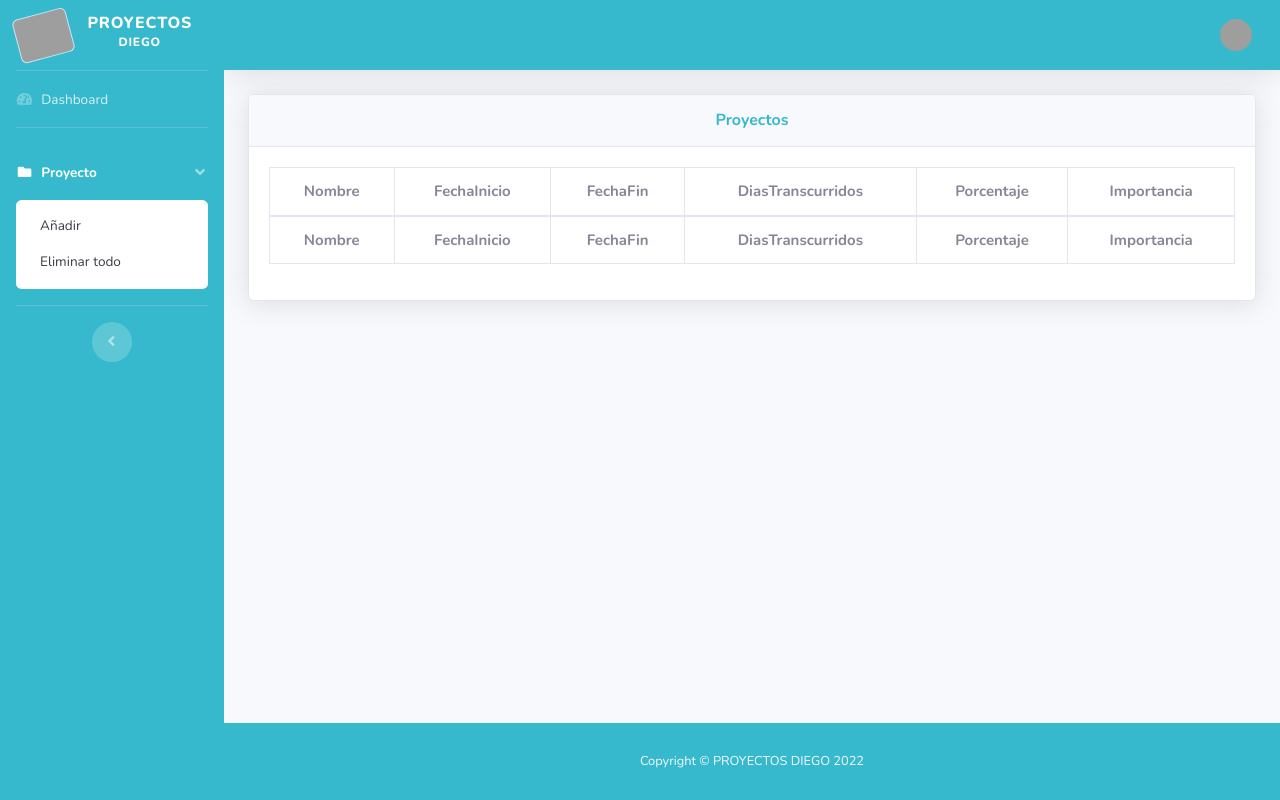
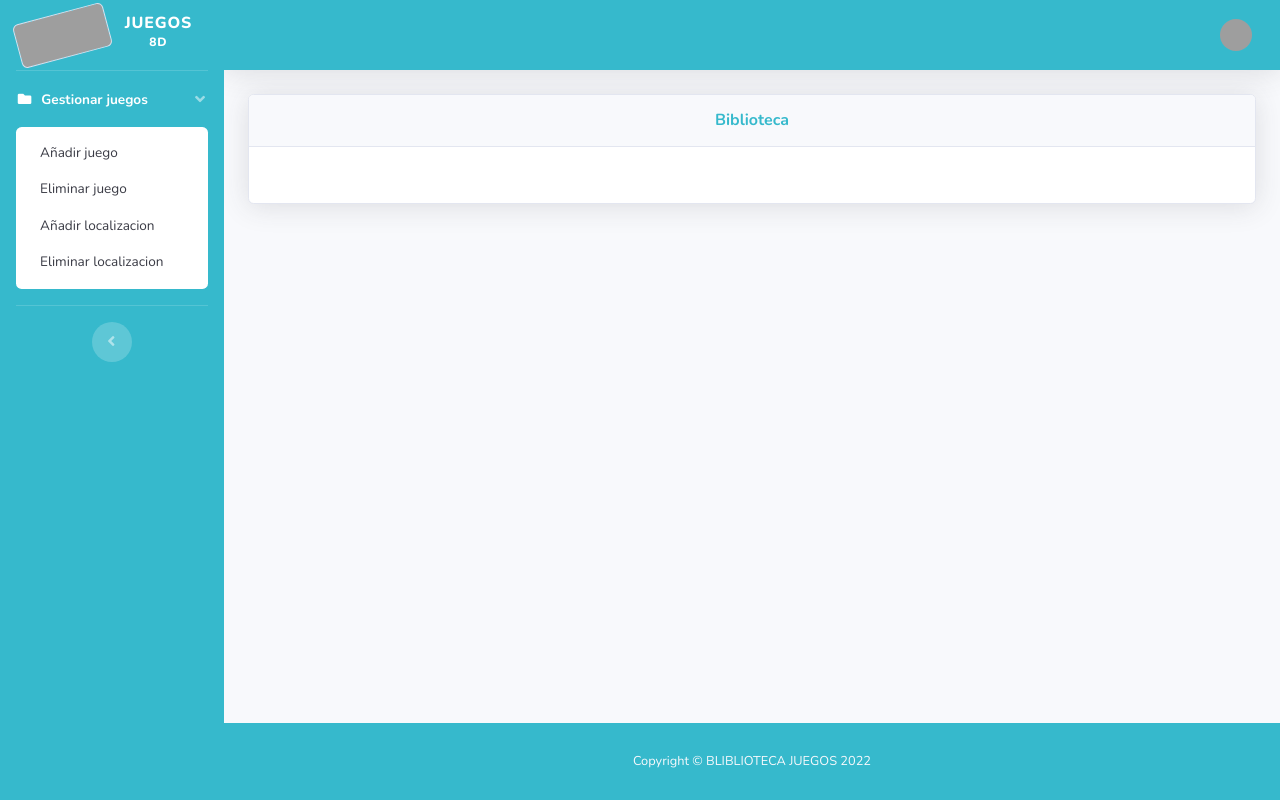
Before and after one commit to portag/JuegosScrum, a PHP site: page / in a window 1280 px wide. Run offline with PHP 8.4, Linux system fonts and the light colour scheme; lists and menus that the app fills with data are empty; grey boxes are pictures that could not be loaded.

Commit message:
cambio nombre html

```diff
--- a/footer.php
+++ b/footer.php
@@ -31,7 +31,7 @@
     <footer class="sticky-footer bg-info">
         <div class="container my-auto">
             <div class="copyright text-center my-auto">
-                <span class="text-light">Copyright &copy; PROYECTOS DIEGO 2022</span>
+                <span class="text-light">Copyright &copy; BLIBLIOTECA JUEGOS 2022</span>
             </div>
         </div>
     </footer>
--- a/header.php
+++ b/header.php
@@ -10,7 +10,7 @@
     <meta name="description" content="">
     <meta name="author" content="">
 
-    <title>SB Admin</title>
+    <title>8D Juegos - Home</title>
 
     <!-- Custom fonts for this template-->
     <link href="vendor/fontawesome-free/css/all.min.css" rel="stylesheet" type="text/css">
@@ -33,21 +33,12 @@
                 <div class="sidebar-brand-icon bg-login-image img-thumbnail rotate-n-15 text-info  w-100">
                     <i class="fas fa-laugh-wink" style="visibility:hidden"></i>
                 </div>
-                <div class="sidebar-brand-text mx-3">PROYECTOS <sup>DIEGO</sup></div>
+                <div class="sidebar-brand-text mx-3">JUEGOS <sup>8D</sup></div>
             </a>
 
             <!-- Divider -->
             <hr class="sidebar-divider my-0">
 
-            <!-- Nav Item - Dashboard -->
-            <li class="nav-item">
-                <a class="nav-link" href="index.php">
-                    <i class="fas fa-fw fa-tachometer-alt"></i>
-                    <span>Dashboard</span></a>
-            </li>
-
-            <!-- Divider -->
-            <hr class="sidebar-divider">
 
 
 
@@ -55,17 +46,17 @@
             <li class="nav-item active">
                 <a class="nav-link" href="#" data-toggle="collapse" data-target="#collapsePages" aria-expanded="true" aria-controls="collapsePages">
                     <i class="fas fa-fw fa-folder"></i>
-                    <span>Proyecto</span>
+                    <span>Gestionar juegos</span>
                 </a>
                 <div id="collapsePages" class="collapse show" aria-labelledby="headingPages" data-parent="#accordionSidebar">
                     <div class="bg-white py-2 collapse-inner rounded">
-                        <a class="collapse-item" href="addProyecto.php">Añadir</a>
-                        <a class="collapse-item" href="controlador.php?accion=eliminarTodo">Eliminar todo</a>
-
+                        <a class="collapse-item" href="addProyecto.php">Añadir juego</a>
+                        <a class="collapse-item" href="controlador.php?accion=eliminarTodo">Eliminar juego</a>
+                        <a class="collapse-item" href="addProyecto.php">Añadir localizacion</a>
+                        <a class="collapse-item" href="controlador.php?accion=eliminarTodo">Eliminar localizacion</a>
                     </div>
                 </div>
             </li>
-
 
 
 
--- a/index.php
+++ b/index.php
@@ -25,67 +25,12 @@
     <!-- DataTales Example -->
     <div class="card shadow mb-4">
         <div class="card-header py-3">
-            <h6 class="m-0 font-weight-bold text-info text-center">Proyectos</h6>
+            <h6 class="m-0 font-weight-bold text-info text-center">Biblioteca</h6>
         </div>
         <div class="card-body">
             <div class="table-responsive">
                 <table class="table table-bordered text-center" style="font-size: 15px;" id="dataTable" width="100%" cellspacing="0">
-                    <thead>
-                        <tr>
-                            <th>Nombre</th>
-                            <th>FechaInicio</th>
-                            <th>FechaFin</th>
-                            <th>DiasTranscurridos</th>
-                            <th>Porcentaje</th>
-                            <th>Importancia</th>
-                        </tr>
-                    </thead>
-                    <tfoot>
-                        <tr>
-                            <th>Nombre</th>
-                            <th>FechaInicio</th>
-                            <th>FechaFin</th>
-                            <th>DiasTranscurridos</th>
-                            <th>Porcentaje</th>
-                            <th>Importancia</th>
-                        </tr>
-                    </tfoot>
-                    <tbody>
 
-                        <?php
-
-                        if (isset($_SESSION["proyectos"])) {
-                            if (isset($_SESSION["proyectos"][0]) && is_array($_SESSION["proyectos"][0])) {
-                                foreach ($_SESSION["proyectos"] as $proyecto) {
-                                    echo ("<tr>" .
-                                        "<td>" . $proyecto["nombre"] . "</>" .
-                                        "<td>" . date('d/m/Y', strtotime($proyecto["fechaI"])) . "</>" .
-                                        "<td>" . date('d/m/Y', strtotime($proyecto["fechaF"])) . "</>" .
-                                        "<td>" . $proyecto["dias"] . "</>" .
-                                        "<td>" . $proyecto["porcentaje"] . "</>" .
-                                        "<td>" . $proyecto["importancia"] . "</>" .
-                                        "<td><a href='verProyecto.php?id=" . $proyecto["id"] . "' class='btn btn-info btn-circle'> <i class='fas fa-info-circle'></i></a></>" .
-                                        "<td><a href='controlador.php?accion=eliminar&id=" . $proyecto["id"] . "'class='btn btn-danger btn-circle'><i class='fas fa-trash'></i></a></>" .
-                                        "</tr>"
-                                    );
-                                }
-                            } else if ($_SESSION["proyectos"] != array()) {
-                                echo ("<tr>" .
-                                    "<td>" . $_SESSION["proyectos"]["nombre"] . "</>" .
-                                    "<td>" . date('d/m/Y', strtotime($proyecto["fechaI"])) . "</>" .
-                                    "<td>" . date('d/m/Y', strtotime($proyecto["fechaF"])) . "</>" .
-                                    "<td>" . $_SESSION["proyectos"]["dias"] . "</>" .
-                                    "<td>" . $_SESSION["proyectos"]["porcentaje"] . "</>" .
-                                    "<td>" . $_SESSION["proyectos"]["importancia"] . "</>" .
-                                    "<td><a href='verProyecto.php?id=" . $proyecto["id"] . "' class='btn btn-info btn-circle'> <i class='fas fa-info-circle'></i></a></>" .
-                                    "<td><a href='controlador.php?accion=eliminar&id=" . $proyecto["id"] . "'class='btn btn-danger btn-circle'><i class='fas fa-trash'></i></a></>" .
-                                    "</tr>"
-                                );
-                            }
-                        }
-                        ?>
-
-                    </tbody>
                 </table>
             </div>
         </div>
```
